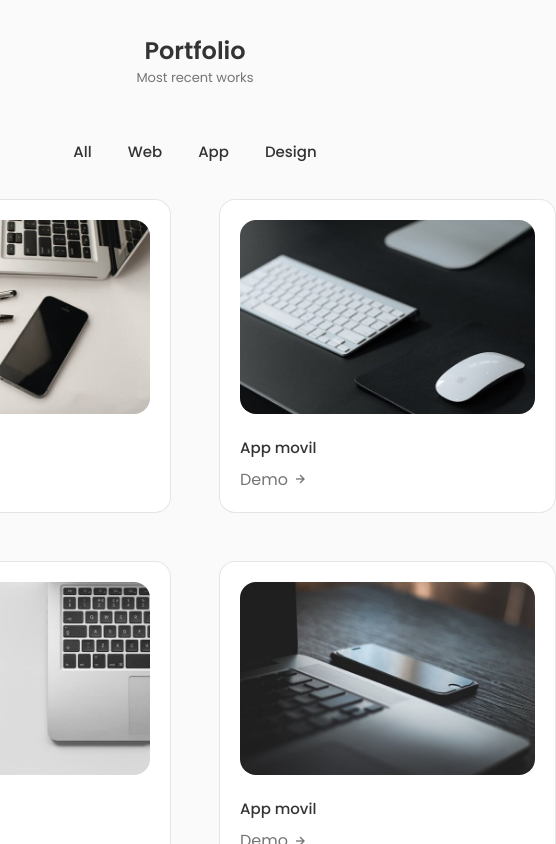
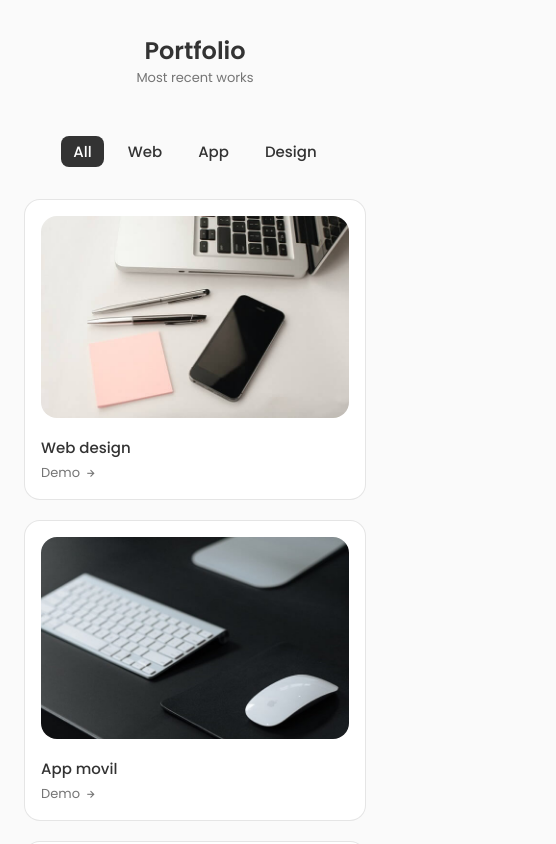
Before and after one commit to patryk77k/my-portfolio, a React (Create React App) app: page / in a window 390 px wide. Shown: the part 3460-4304 px from the top of the page, 556 px wide, since content can reach past the window. Built offline with nearby package versions, Linux system fonts and the light colour scheme.

Commit message:
porffolio ready

```diff
--- a/src/components/work/Works.jsx
+++ b/src/components/work/Works.jsx
@@ -1,22 +1,45 @@
-import React from "react";
+import React, { useEffect, useState } from "react";
 import { projectsData } from "./Data";
 import { projectsNav } from "./Data";
 import WorkItems from "./WorkItems";
 
 const Works = () => {
+  const [item, setItem] = useState({ name: "all" });
+  const [projects, setProjects] = useState([]);
+  const [active, setActive] = useState(0);
+
+  useEffect(() => {
+    if (item.name === "all") {
+      setProjects(projectsData);
+    } else {
+      const newProjects = projectsData.filter((project) => {
+        return project.category === item.name;
+      });
+      setProjects(newProjects);
+    }
+  }, [item]);
+
+  const handleClick = (e, index) => {
+    setItem({ name: e.target.textContent });
+    setActive(index);
+  };
   return (
     <div>
       <div className="work__filters">
         {projectsNav.map((item, index) => {
           return (
-            <span className="work__item" key={index}>
+            <span
+              onClick={(e) => handleClick(e, index)}
+              className={`${active === index ? "active-work" : ""} work__item`}
+              key={index}
+            >
               {item.name}
             </span>
           );
         })}
       </div>
       <div className="work__container container grid">
-        {projectsData.map((item) => {
+        {projects.map((item) => {
           return <WorkItems item={item} key={item.id} />;
         })}
       </div>
--- a/src/components/work/work.css
+++ b/src/components/work/work.css
@@ -52,10 +52,59 @@
   column-gap: 0.25rem;
 }
 
-.work__button {
+.work__button-icon {
   font-size: 1rem;
   transition: 0.4s;
 }
-.work__button:hover {
+.work__button:hover .work__button-icon {
   transform: translateX(0.25rem);
 }
+
+/* activ - work */
+
+.active-work {
+  background-color: var(--title-color);
+  color: var(--container-color);
+}
+
+@media screen and (max-width: 992px) {
+  .work__container {
+    gap: 1.25rem;
+  }
+  .work__card {
+    padding: 1rem;
+  }
+
+  .work__img {
+    margin-bottom: 0.75rem;
+  }
+  .work__title {
+    margin-bottom: 0.25rem;
+  }
+}
+
+/* For medium devices */
+@media screen and (max-width: 768px) {
+  .work__container {
+    grid-template-columns: max-content;
+  }
+}
+
+@media screen and (max-width: 576px) {
+  .work__container {
+    grid-template-columns: 1fr;
+  }
+  .work__img {
+    width: 100%;
+  }
+}
+
+/* For small devices */
+@media screen and (max-width: 350px) {
+  .work__item {
+    font-size: var(--small-font-size);
+  }
+  .work__filters {
+    column-gap: 0.25rem;
+  }
+}
```
